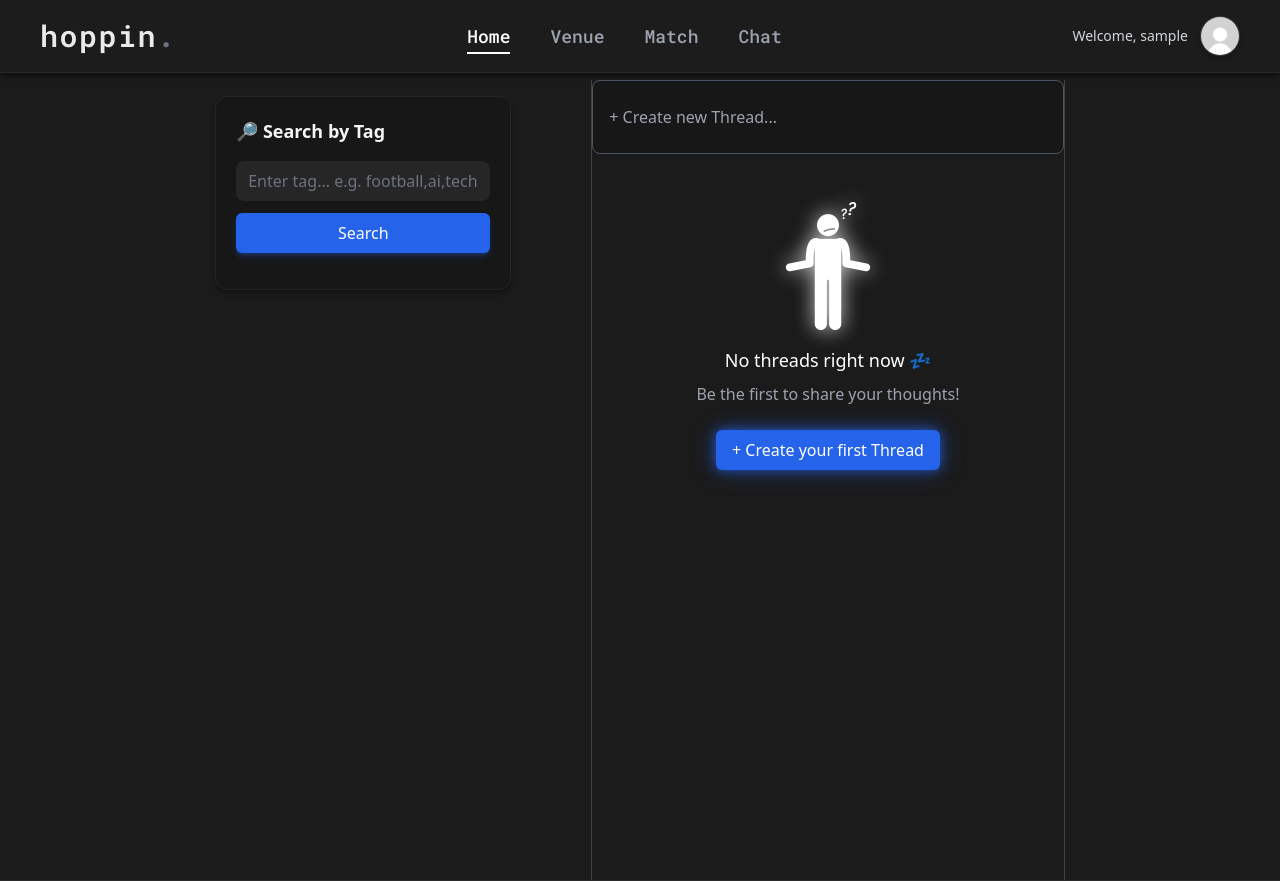
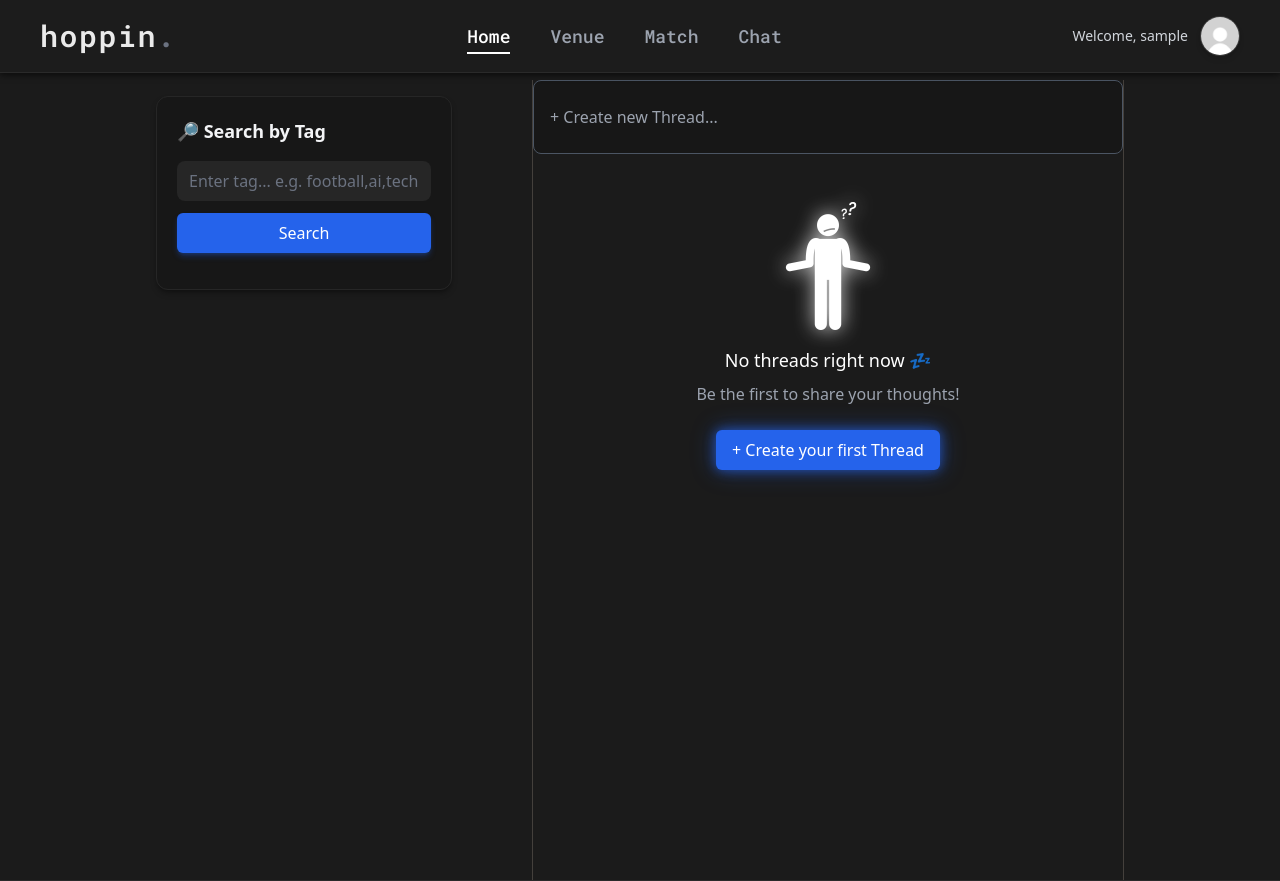
Before and after one commit to pbp-kelompok-f08/ProyekUTS, a Django app: page /threads/ in a window 1280 px wide. Run offline with Django 4.2, Linux system fonts and the light colour scheme; the visitor is signed in with stand-in values (Sample User, id 1); data comes from the database, SQL or seed files in the repository; data that the repository does not hold is empty; some libraries are stand-ins or nearby versions.

Commit message:
gedein threads

```diff
--- a/threads/templates/main_threads.html
+++ b/threads/templates/main_threads.html
@@ -39,7 +39,7 @@
                 <div id="searchResults" class="mt-4 space-y-2 text-sm text-gray-300"></div>
             </div>
             <!-- Threads Feed -->
-            <div class="w-full h-screen lg:w-2/5 border-x border-solid border-stone-700">
+            <div class="w-full h-screen lg:w-1/2 border-x border-solid border-stone-700">
                 <!-- Create Thread Button -->
                 <button onclick="showModal()"
                     class="w-full border border-gray-600 bg-neutral-900 text-left text-gray-400 px-4 py-6 rounded-lg hover:border-gray-400 hover:text-gray-200 transition">
```
